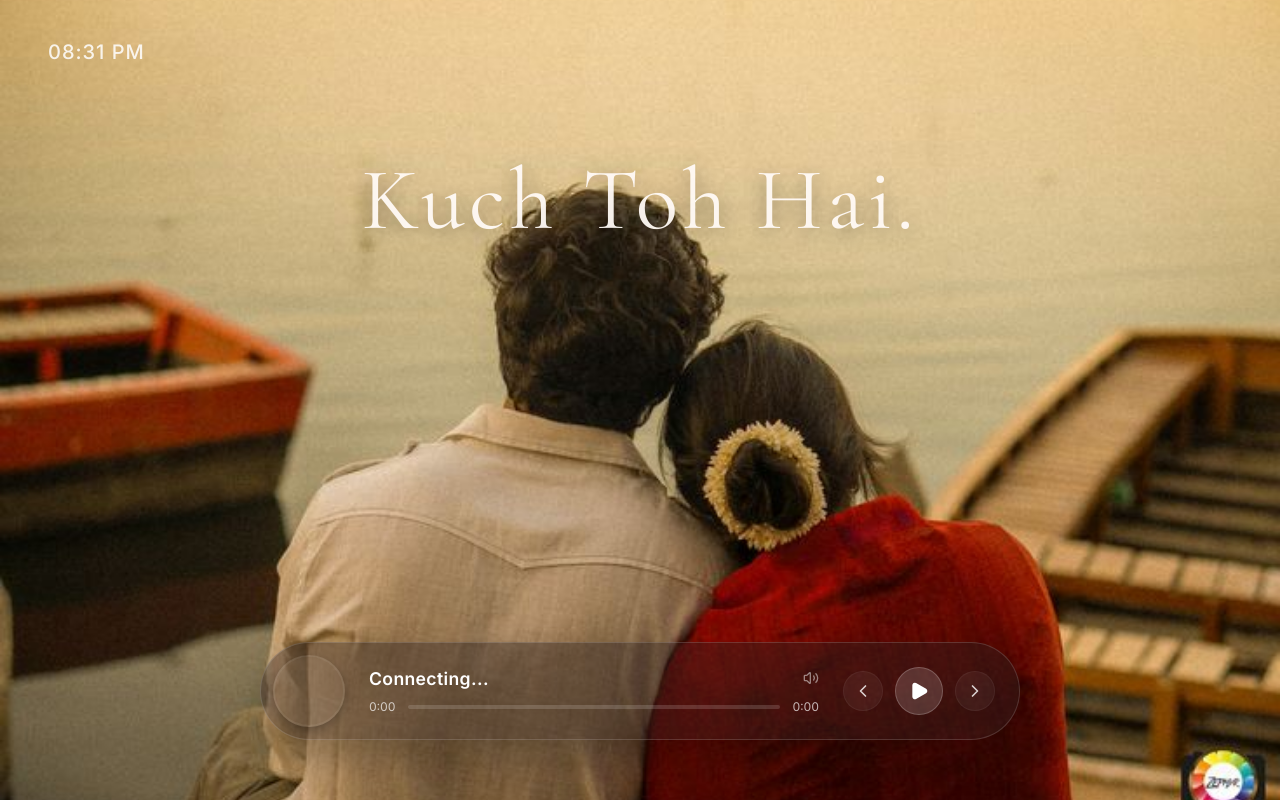
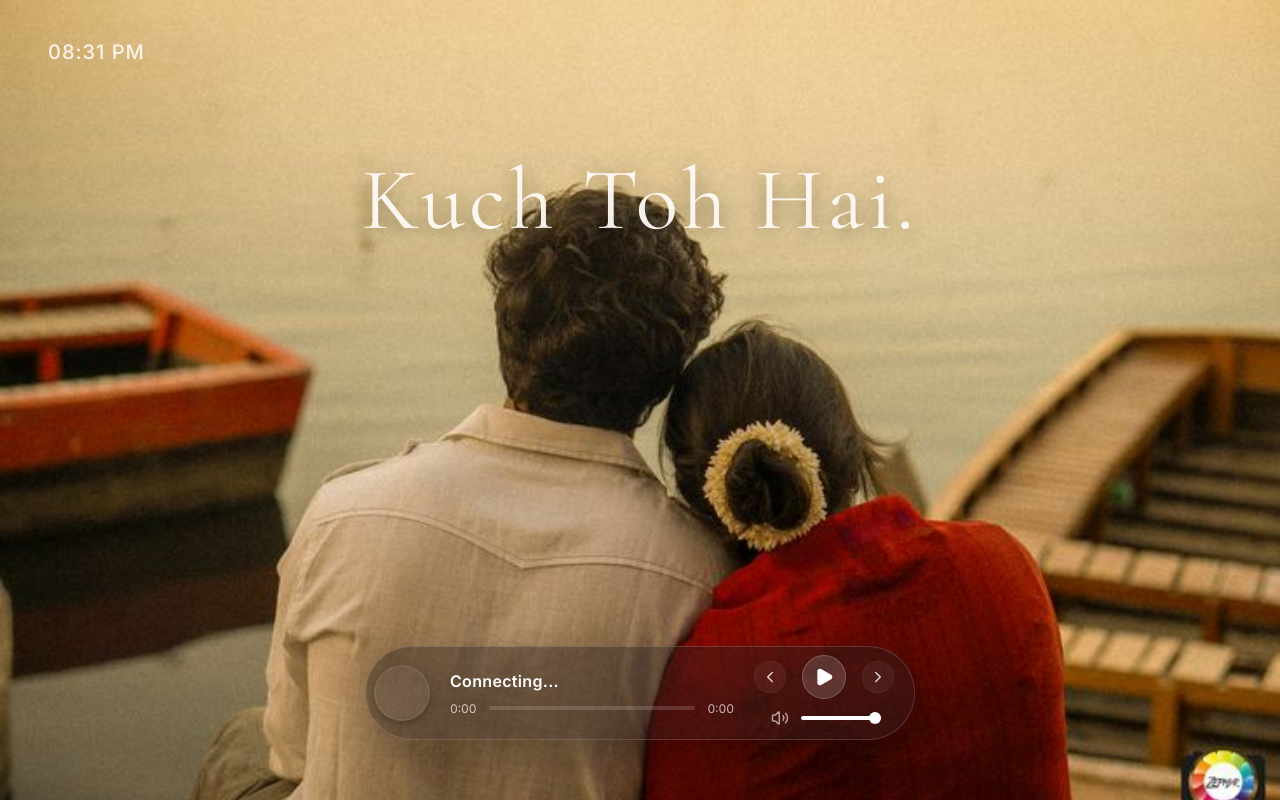
Before and after one commit to Avi0954/Kuch-Toh-Hai, a React (Vite) app in the folder client/: page / in a window 1280 px wide. Built offline with nearby package versions, Linux system fonts and the light colour scheme.

Commit message:
Refine music player UI and volume controls

```diff
--- a/client/src/components/player/UnifiedPlayerView.css
+++ b/client/src/components/player/UnifiedPlayerView.css
@@ -55,7 +55,7 @@
   left: 50%;
   transform: translateX(-50%);
   width: 90%;
-  max-width: 760px;
+  max-width: 550px;
   pointer-events: auto;
 }
 
@@ -65,18 +65,18 @@
   -webkit-backdrop-filter: blur(20px);
   border: 1px solid rgba(255, 255, 255, 0.15);
   border-radius: 100px;
-  padding: 12px 24px 12px 12px;
+  padding: 8px 20px 8px 8px;
   display: flex;
   align-items: center;
-  gap: 24px;
+  gap: 20px;
   box-shadow: 0 20px 40px rgba(0,0,0,0.3);
 }
 
 /* 1. Artwork */
 .pill-artwork-container {
   flex-shrink: 0;
-  width: 72px;
-  height: 72px;
+  width: 56px;
+  height: 56px;
   border-radius: 50%;
   overflow: hidden;
   box-shadow: 0 4px 12px rgba(0,0,0,0.3);
@@ -113,7 +113,7 @@
 }
 
 .pill-title {
-  font-size: 1.1rem;
+  font-size: 1rem;
   font-weight: 700;
   color: #fff;
   white-space: nowrap;
@@ -130,41 +130,76 @@
 }
 
 .pill-volume-wrapper {
+  position: relative;
   display: flex;
   align-items: center;
   gap: 4px;
 }
 
 .pill-volume-slider-container {
-  width: 0;
-  overflow: hidden;
-  opacity: 0;
-  transition: width 0.3s ease, opacity 0.3s ease;
+  position: absolute;
+  bottom: calc(100% + 15px);
+  left: 50%;
+  transform: translateX(-50%) translateY(10px);
+  background: rgba(40, 30, 30, 0.9);
+  backdrop-filter: blur(20px);
+  -webkit-backdrop-filter: blur(20px);
+  border: 1px solid rgba(255, 255, 255, 0.15);
+  border-radius: 12px;
+  padding: 12px 16px;
   display: flex;
   align-items: center;
+  justify-content: center;
+  opacity: 0;
+  visibility: hidden;
+  transition: opacity 0.2s ease, transform 0.2s ease, visibility 0.2s ease;
+  z-index: 50;
+  box-shadow: 0 10px 30px rgba(0, 0, 0, 0.4);
+}
+
+/* Little triangle pointing down to the volume icon */
+.pill-volume-slider-container::after {
+  content: '';
+  position: absolute;
+  bottom: -6px;
+  left: 50%;
+  transform: translateX(-50%);
+  border-width: 6px 6px 0;
+  border-style: solid;
+  border-color: rgba(40, 30, 30, 0.9) transparent transparent transparent;
 }
 
 .pill-volume-slider-container.visible {
-  width: 60px;
   opacity: 1;
+  visibility: visible;
+  transform: translateX(-50%) translateY(0);
 }
 
 .pill-volume-slider {
-  width: 100%;
-  height: 3px;
+  width: 100px;
+  height: 4px;
   accent-color: #fff;
+  cursor: pointer;
 }
 
 .pill-utility-btn {
-  opacity: 0.5;
-  transition: opacity 0.2s;
+  opacity: 0.6;
+  transition: opacity 0.2s, color 0.2s, transform 0.2s;
+  color: white;
+  display: flex;
+  align-items: center;
+  justify-content: center;
+  padding: 4px;
 }
-.pill-utility-btn:hover {
+.pill-utility-btn:hover,
+.pill-utility-btn:focus-visible {
   opacity: 1;
+  outline: none;
+  transform: scale(1.05);
 }
 
 .pill-artist {
-  font-size: 0.85rem;
+  font-size: 0.8rem;
   color: rgba(255, 255, 255, 0.7);
   white-space: nowrap;
   overflow: hidden;
@@ -201,16 +236,65 @@
 }
 
 /* 3. Controls */
+.pill-controls-stack {
+  display: flex;
+  flex-direction: column;
+  align-items: center;
+  gap: 6px;
+  flex-shrink: 0;
+}
+
 .pill-controls {
   display: flex;
   align-items: center;
-  gap: 12px;
-  flex-shrink: 0;
+  gap: 16px;
+}
+
+.pill-volume-always-visible {
+  display: flex;
+  align-items: center;
+  gap: 8px;
+  justify-content: center;
+  width: 100%;
+}
+
+.pill-utility-btn-small {
+  opacity: 0.6;
+  transition: opacity 0.2s, color 0.2s, transform 0.2s;
+  color: white;
+  display: flex;
+  align-items: center;
+  justify-content: center;
+  padding: 4px;
+}
+.pill-utility-btn-small:hover,
+.pill-utility-btn-small:focus-visible {
+  opacity: 1;
+  outline: none;
+  transform: scale(1.05);
+}
+
+.pill-volume-slider-always-visible {
+  width: 80px;
+  height: 4px;
+  accent-color: #fff;
+  cursor: pointer;
+  -webkit-appearance: none;
+  background: rgba(255, 255, 255, 0.2);
+  border-radius: 2px;
+}
+.pill-volume-slider-always-visible::-webkit-slider-thumb {
+  -webkit-appearance: none;
+  width: 12px;
+  height: 12px;
+  border-radius: 50%;
+  background: #fff;
+  cursor: pointer;
 }
 
 .pill-control-btn {
-  width: 40px;
-  height: 40px;
+  width: 32px;
+  height: 32px;
   border-radius: 50%;
   background: rgba(255, 255, 255, 0.05);
   display: flex;
@@ -228,8 +312,8 @@
 }
 
 .pill-control-btn.play-btn {
-  width: 48px;
-  height: 48px;
+  width: 44px;
+  height: 44px;
   background: rgba(255, 255, 255, 0.15);
   color: #fff;
   border-color: rgba(255, 255, 255, 0.2);
--- a/client/src/components/player/UnifiedPlayerView.tsx
+++ b/client/src/components/player/UnifiedPlayerView.tsx
@@ -29,7 +29,6 @@ export const UnifiedPlayerView: React.FC = () => {
   const durationMs = currentTrack?.durationMs || 0;
   const progressPercent = durationMs > 0 ? (progressMs / durationMs) * 100 : 0;
 
-  const [showVolumeSlider, setShowVolumeSlider] = useState(false);
   const [currentTime, setCurrentTime] = useState<string>('');
 
   useEffect(() => {
@@ -89,29 +88,6 @@ export const UnifiedPlayerView: React.FC = () => {
             <div className="pill-meta">
               <div className="pill-meta-header">
                 <h2 className="pill-title">{currentTrack?.title || 'Connecting...'}</h2>
-
-                {/* Utilities mapped to the right side of the meta header */}
-                <div className="pill-utilities">
-                  <div
-                    className="pill-volume-wrapper"
-                    onMouseEnter={() => setShowVolumeSlider(true)}
-                    onMouseLeave={() => setShowVolumeSlider(false)}
-                  >
-                    <div className={`pill-volume-slider-container ${showVolumeSlider ? 'visible' : ''}`}>
-                      <input
-                        type="range"
-                        min="0"
-                        max="100"
-                        value={isMuted ? 0 : volume}
-                        onChange={handleVolumeChange}
-                        className="pill-volume-slider"
-                      />
-                    </div>
-                    <button className="btn-invisible pill-utility-btn" onClick={toggleMute}>
-                      {isMuted || volume === 0 ? <VolumeX size={16} /> : <Volume2 size={16} />}
-                    </button>
-                  </div>
-                </div>
               </div>
               <p className="pill-artist">{currentTrack?.artist.name}</p>
             </div>
@@ -126,16 +102,35 @@ export const UnifiedPlayerView: React.FC = () => {
           </div>
 
           {/* 3. Right Controls */}
-          <div className="pill-controls">
-            <button className="btn-invisible pill-control-btn" onClick={handlePrev}>
-              <ChevronLeft size={20} />
-            </button>
-            <button className="btn-invisible pill-control-btn play-btn" onClick={togglePlay}>
-              {isPlaying ? <Pause size={20} fill="currentColor" /> : <Play size={20} fill="currentColor" />}
-            </button>
-            <button className="btn-invisible pill-control-btn" onClick={handleNext}>
-              <ChevronRight size={20} />
-            </button>
+          <div className="pill-controls-stack">
+            <div className="pill-controls">
+              <button className="btn-invisible pill-control-btn" onClick={handlePrev} aria-label="Previous">
+                <ChevronLeft size={18} />
+              </button>
+              <button className="btn-invisible pill-control-btn play-btn" onClick={togglePlay} aria-label="Play/Pause">
+                {isPlaying ? <Pause size={20} fill="currentColor" /> : <Play size={20} fill="currentColor" />}
+              </button>
+              <button className="btn-invisible pill-control-btn" onClick={handleNext} aria-label="Next">
+                <ChevronRight size={18} />
+              </button>
+            </div>
+            <div className="pill-volume-always-visible">
+              <button className="btn-invisible pill-utility-btn-small" onClick={toggleMute} aria-label="Mute">
+                {isMuted || volume === 0 ? <VolumeX size={18} /> : <Volume2 size={18} />}
+              </button>
+              <input
+                type="range"
+                min="0"
+                max="100"
+                value={isMuted ? 0 : volume}
+                onChange={handleVolumeChange}
+                className="pill-volume-slider-always-visible"
+                aria-label="Volume"
+                style={{
+                  background: `linear-gradient(to right, #fff ${isMuted ? 0 : volume}%, rgba(255, 255, 255, 0.2) ${isMuted ? 0 : volume}%)`
+                }}
+              />
+            </div>
           </div>
         </div>
       </div>
```
